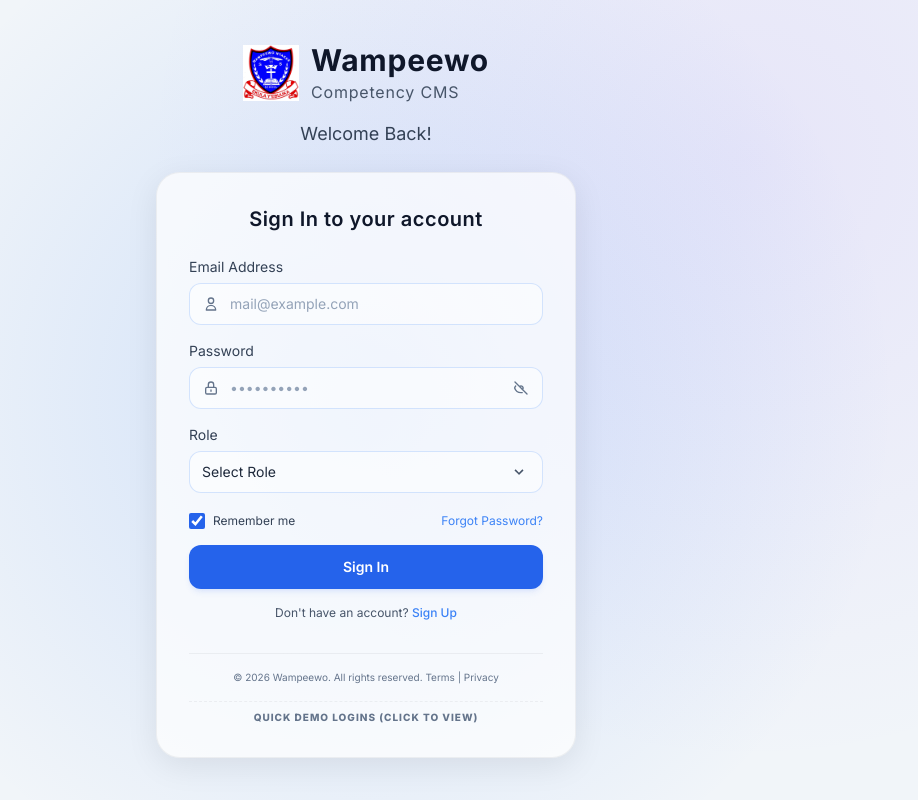
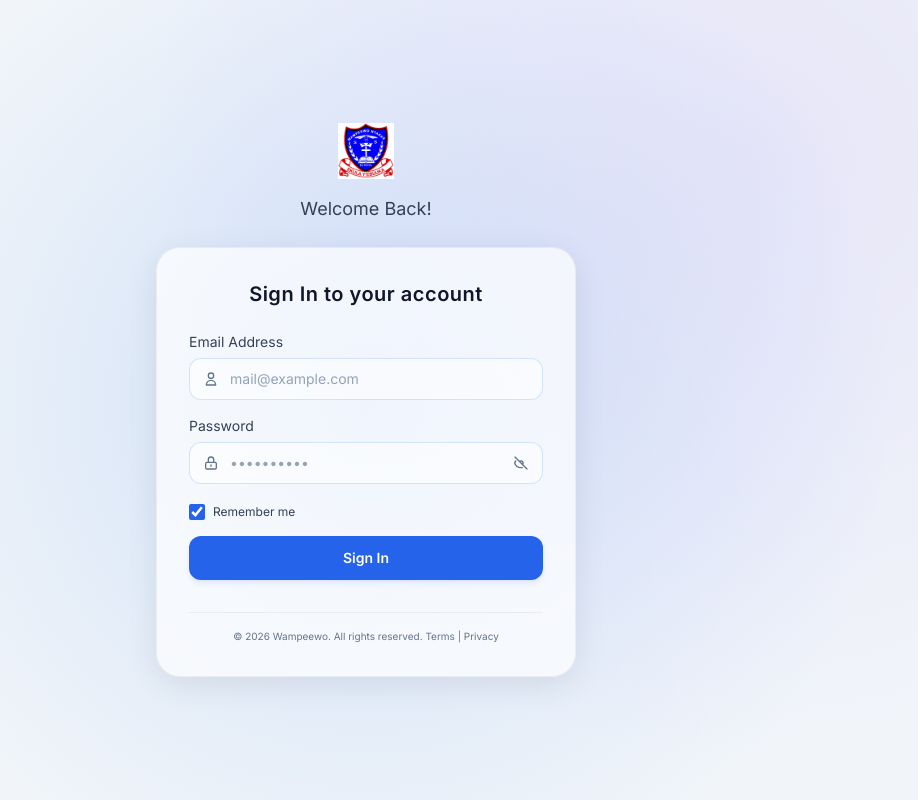
Before and after one commit to Varos14/wampeewo-cms, a React (Vite) app in the folder frontend/: page /login in a window 1280 px wide. Shown: the whole page, without its empty margins (274-1192 px from the left). Built offline with nearby package versions, Linux system fonts and the light colour scheme; no server answers.

Commit message:
updated login page

```diff
--- a/frontend/src/layouts/AuthLayout.tsx
+++ b/frontend/src/layouts/AuthLayout.tsx
@@ -10,10 +10,10 @@ export default function AuthLayout() {
           <div className="flex items-center gap-3">
             {/* Actual school logo image */}
             <img src="/logo.png" alt="Wampeewo School Logo" className="w-14 h-14 object-contain" />
-            <div className="text-left">
+            {/* <div className="text-left">
               <h1 className="text-3xl font-bold text-slate-900 tracking-wide leading-tight">Wampeewo</h1>
               <p className="text-md font-normal text-slate-600 tracking-wider">Competency CMS</p>
-            </div>
+            </div> */}
           </div>
           <p className="text-lg text-slate-700 mt-4 font-normal">Welcome Back!</p>
         </div>
--- a/frontend/src/pages/Login.tsx
+++ b/frontend/src/pages/Login.tsx
@@ -1,13 +1,13 @@
 import { useState } from 'react';
 import { useAuthStore } from '../store/authStore';
-import { useNavigate, Link } from 'react-router-dom';
+import { useNavigate } from 'react-router-dom';
 import { Button } from '../components/ui/Button';
 import { authService } from '../services/api';
 
 export default function Login() {
   const [email, setEmail] = useState('');
   const [password, setPassword] = useState('');
-  const [role, setRole] = useState('');
+  const [role] = useState('');
   const [showPassword, setShowPassword] = useState(false);
   const [rememberMe, setRememberMe] = useState(true);
   const [error, setError] = useState('');
@@ -34,22 +34,22 @@ export default function Login() {
     }
   };
 
-  const handleQuickLogin = async (roleEmail: string, rolePass: string, selectedRole: string) => {
-    setLoading(true);
-    setError('');
-    setEmail(roleEmail);
-    setPassword(rolePass);
-    setRole(selectedRole);
-    try {
-      const { user, token } = await authService.login(roleEmail, rolePass);
-      setAuth(user, token);
-      navigate(`/${user.role}`);
-    } catch (err: any) {
-      setError(err.message || 'Quick login failed');
-    } finally {
-      setLoading(false);
-    }
-  };
+  // const handleQuickLogin = async (roleEmail: string, rolePass: string, selectedRole: string) => {
+  //   setLoading(true);
+  //   setError('');
+  //   setEmail(roleEmail);
+  //   setPassword(rolePass);
+  //   setRole(selectedRole);
+  //   try {
+  //     const { user, token } = await authService.login(roleEmail, rolePass);
+  //     setAuth(user, token);
+  //     navigate(`/${user.role}`);
+  //   } catch (err: any) {
+  //     setError(err.message || 'Quick login failed');
+  //   } finally {
+  //     setLoading(false);
+  //   }
+  // };
 
   return (
     <div className="w-full">
@@ -113,7 +113,7 @@ export default function Login() {
         </div>
 
         {/* Role Field */}
-        <div>
+        {/* <div>
           <label className="block text-sm font-normal text-slate-700 mb-1.5">Role</label>
           <div className="relative">
             <select
@@ -132,7 +132,7 @@ export default function Login() {
               </svg>
             </div>
           </div>
-        </div>
+        </div> */}
 
         {/* Remember me & Forgot Password */}
         <div className="flex items-center justify-between text-xs pt-1">
@@ -145,9 +145,9 @@ export default function Login() {
             />
             Remember me
           </label>
-          <Link to="/forgot-password" className="text-blue-500 hover:text-blue-400 font-normal transition-colors">
+          {/* <Link to="/forgot-password" className="text-blue-500 hover:text-blue-400 font-normal transition-colors">
             Forgot Password?
-          </Link>
+          </Link> */}
         </div>
 
         {error && (
@@ -166,12 +166,12 @@ export default function Login() {
         </Button>
 
         {/* Sign up link */}
-        <div className="text-center text-xs text-slate-600 mt-4">
+        {/* <div className="text-center text-xs text-slate-600 mt-4">
           Don't have an account?{' '}
           <Link to="/signup" className="text-blue-500 hover:text-blue-400 transition-colors font-medium">
             Sign Up
           </Link>
-        </div>
+        </div> */}
       </form>
 
       {/* Footer copyright */}
@@ -180,7 +180,7 @@ export default function Login() {
       </div>
 
       {/* Collapsible Quick Access panel for testing/demo */}
-      <div className="mt-4 pt-2 border-t border-dashed border-black/5">
+      {/* <div className="mt-4 pt-2 border-t border-dashed border-black/5">
         <details className="cursor-pointer group">
           <summary className="text-[10px] font-black text-slate-500 uppercase tracking-widest text-center list-none select-none group-open:mb-2 hover:text-slate-600 transition-colors">
             Quick Demo Logins (Click to view)
@@ -209,7 +209,7 @@ export default function Login() {
             </button>
           </div>
         </details>
-      </div>
+      </div> */}
     </div>
   );
 }
```
Also changed, not shown: 1 other file (tests, documents, lock files or other folders).
